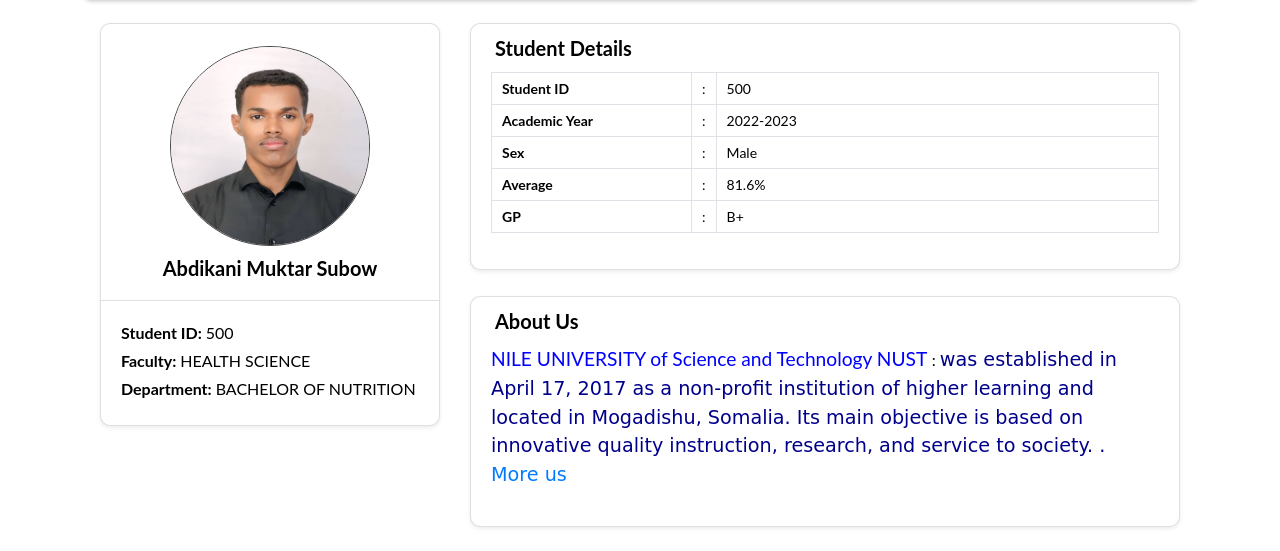
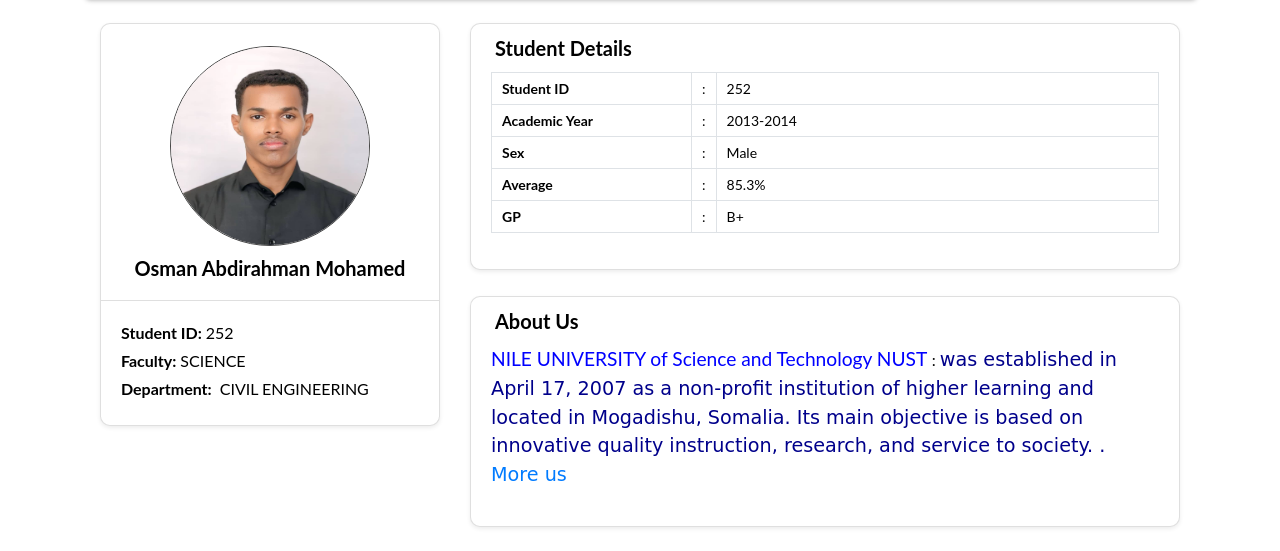
Before and after one commit to uvcenter/Verify_Certificate, a plain HTML site: page Verify/index.html in a window 1280 px wide. Shown: the part 346-897 px from the top of the page. Drawn offline with Linux system fonts and the light colour scheme.

Commit message:
index.html

```diff
--- a/Verify/index.html
+++ b/Verify/index.html
@@ -67,12 +67,12 @@
         <div class="card shadow-sm">
           <div class="card-header bg-transparent text-center">
             <img class="profile_img" src="ISSACK%20MOHAMED%20HASSAN.jpg" alt="student dp">
-            <h3>Abdikani Muktar Subow</h3>
+            <h3>Osman Abdirahman Mohamed</h3>
           </div>
           <div class="card-body">
-            <p class="mb-1"><strong class="pr-1">Student ID:</strong><span style="text-transform: uppercase;">500</span></p>
-            <p class="mb-1"><strong class="pr-1">Faculty:</strong><span style="text-transform: uppercase;">Health Science</span> </p>
-            <p class="mb-1"><strong class="pr-1">Department:</strong><span style="text-transform: uppercase;">Bachelor of Nutrition</span></p>
+            <p class="mb-1"><strong class="pr-1">Student ID:</strong><span style="text-transform: uppercase;">252</span></p>
+            <p class="mb-1"><strong class="pr-1">Faculty:</strong><span style="text-transform: uppercase;">Science</span> </p>
+            <p class="mb-1"><strong class="pr-1">Department:</strong><span style="text-transform: uppercase;"> Civil Engineering</span></p>
           </div>
         </div>
       </div>
@@ -86,12 +86,12 @@
               <tbody><tr>
                 <th width="30%">Student ID</th>
                 <td width="2%">:</td>
-                <td>500</td>
+                <td>252</td>
               </tr>
               <tr>
                 <th width="30%">Academic Year	</th>
                 <td width="2%">:</td>
-                <td>2022-2023 </td>
+                <td>2013-2014 </td>
               </tr>
               <tr>
                 <th width="30%">Sex</th>
@@ -101,7 +101,7 @@
               <tr>
                 <th width="30%">Average</th>
                 <td width="2%">:</td>
-                <td>81.6%</td>
+                <td>85.3%</td>
               </tr>
               <tr>
                 <th width="30%">GP</th>
@@ -119,7 +119,7 @@
           </div>
           <div class="card-body pt-0">
               <p> <span style="color:blue; font-size: 1.2rem;">NILE UNIVERSITY of Science and Technology NUST </span> :
-<span style="font-family: cursive;color:darkblue;font-size: 1.2rem;">   was established in April 17, 2017 as a
+<span style="font-family: cursive;color:darkblue;font-size: 1.2rem;">   was established in April 17, 2007 as a
 non-profit institution of higher learning and located in Mogadishu, Somalia. Its main
 objective is based on innovative quality instruction, research, and service to society. .
 <a href="https://www.nust.edu.so/about-us/" target="_blank">More us</a> </span>
```
